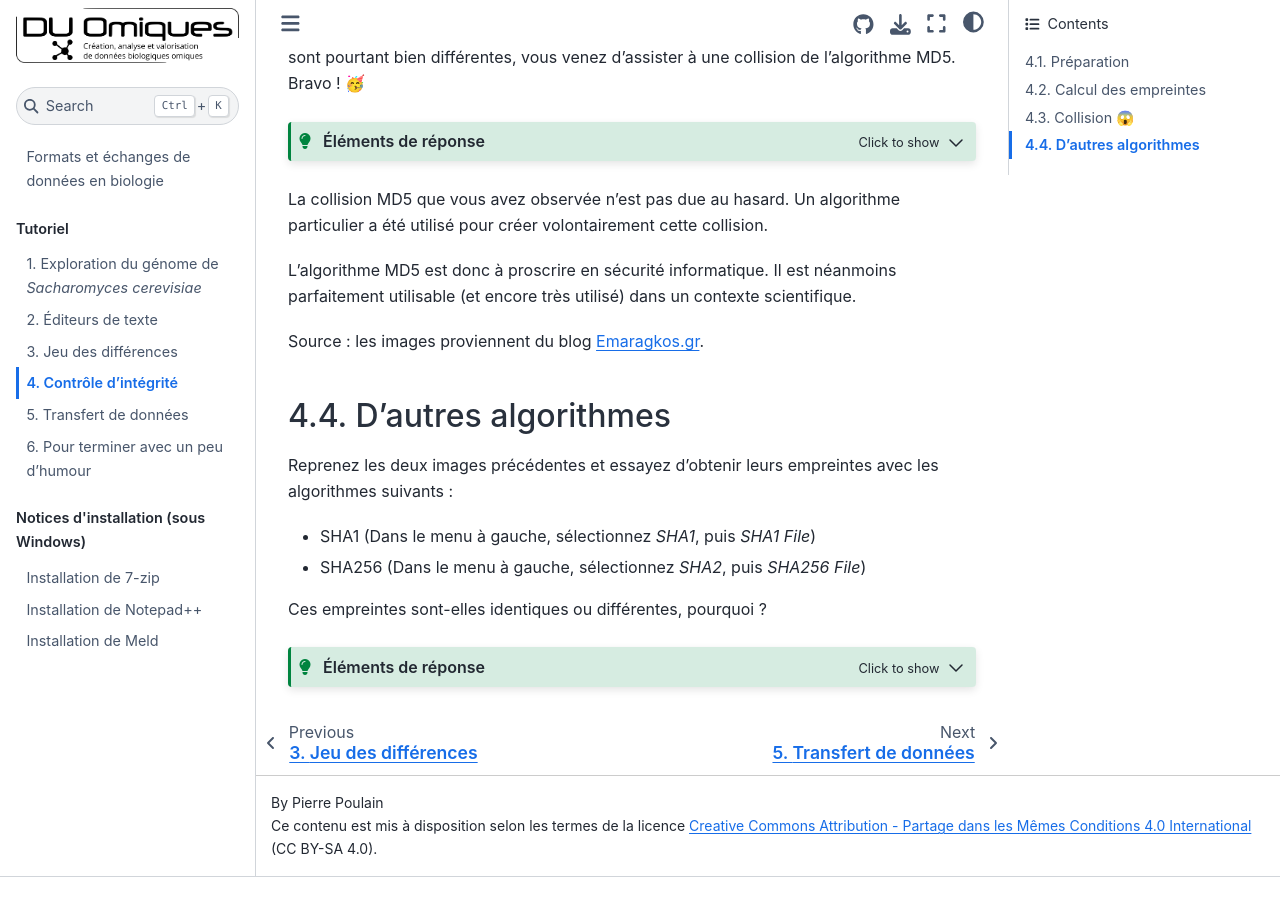
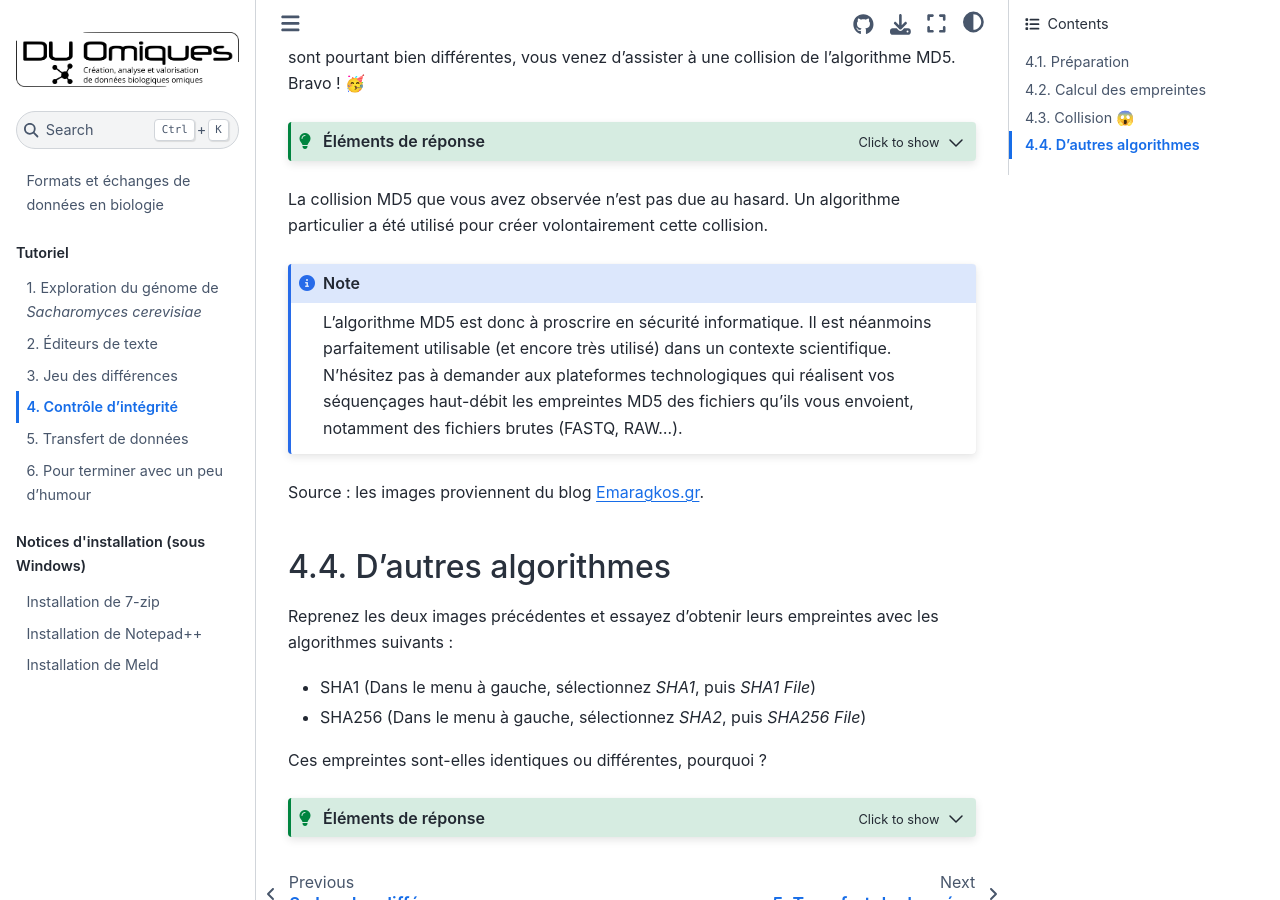
Before and after one commit to omics-school/format-echanges-donnees, a Jupyter Book: the page built from content/4_controle_integrite.md, in a window 1280 px wide and 900 px high, scrolled down 2801 px. Built offline with Jupyter Book 1.0.4 settings and Sphinx 7.4.7 and the Sphinx Book theme 1.1.4, drawn with Linux system fonts in a browser that asks for light colours; before the commit the page ends 3678 px from its top, so only the background shows below that.

Commit message:
Add one more note

````diff
--- a/content/4_controle_integrite.md
+++ b/content/4_controle_integrite.md
@@ -41,6 +41,8 @@ Répétez l'opération avec le fichier `mng2015_children_malaria_data.csv`.
 
 Si les deux fichiers ont été téléchargés correctement,
 les empreintes calculées doivent correspondre à celles indiquées sur Zenodo.
+
+Si ce n'est pas le cas, téléchargez à nouveau les fichiers et réessayez.
 ```
 
 Ouvrez maintenant le fichier `mng2015_children_malaria_data.csv` avec *Notepad++* et remplacez le 1er caractère de la 1ère ligne (`p`) par `P` (majuscule). Enregistrez le fichier modifié.
@@ -85,7 +87,12 @@ Pour les deux images, l'empreinte MD5 est `59bbfd270bdf5817c5d77e739839a02a`.
 
 La collision MD5 que vous avez observée n'est pas due au hasard. Un algorithme particulier a été utilisé pour créer volontairement cette collision.
 
-L'algorithme MD5 est donc à proscrire en sécurité informatique. Il est néanmoins parfaitement utilisable (et encore très utilisé) dans un contexte scientifique.
+```{note}
+L'algorithme MD5 est donc à proscrire en sécurité informatique.
+Il est néanmoins parfaitement utilisable (et encore très utilisé) dans un contexte scientifique.
+N'hésitez pas à demander aux plateformes technologiques qui réalisent vos séquençages haut-débit
+les empreintes MD5 des fichiers qu'ils vous envoient, notamment des fichiers brutes (FASTQ, RAW...).
+```
 
 Source : les images proviennent du blog [Emaragkos.gr](https://emaragkos.gr/infosec-adventures/create-your-own-md5-collisions/).
 
````
Also changed, not shown: other parts of content/4_controle_integrite.md (+1 -1 lines).
